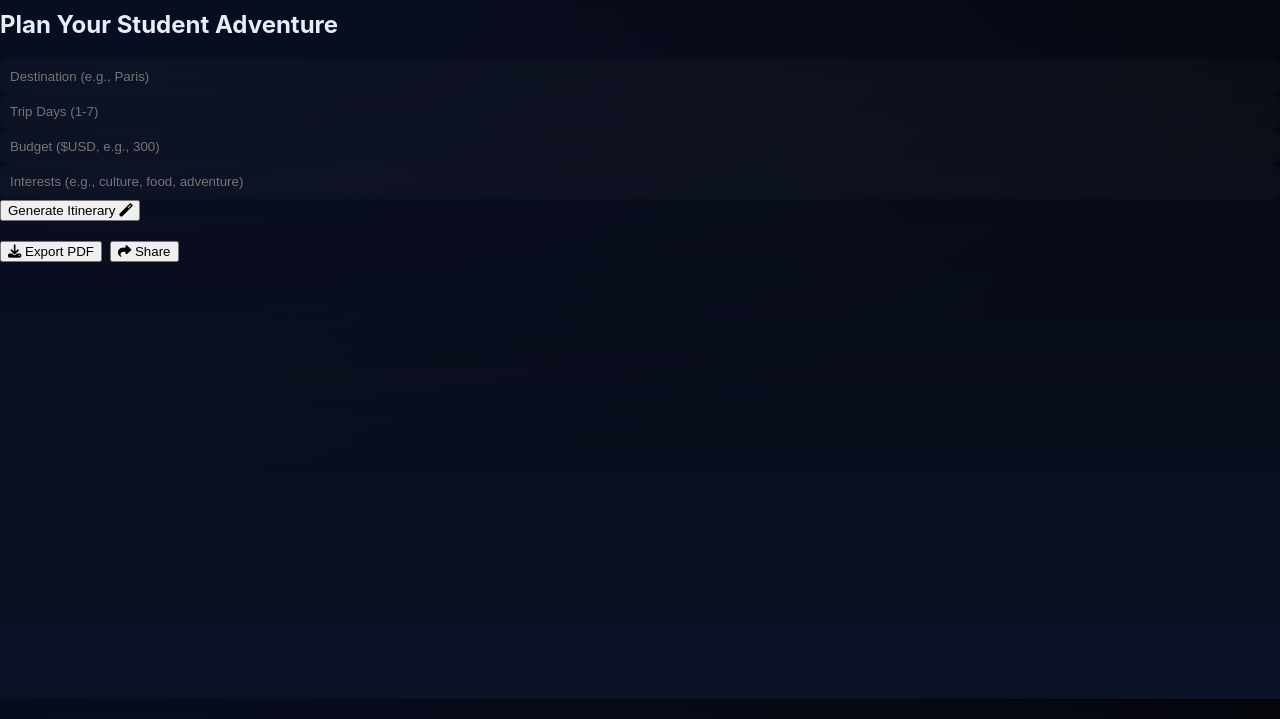
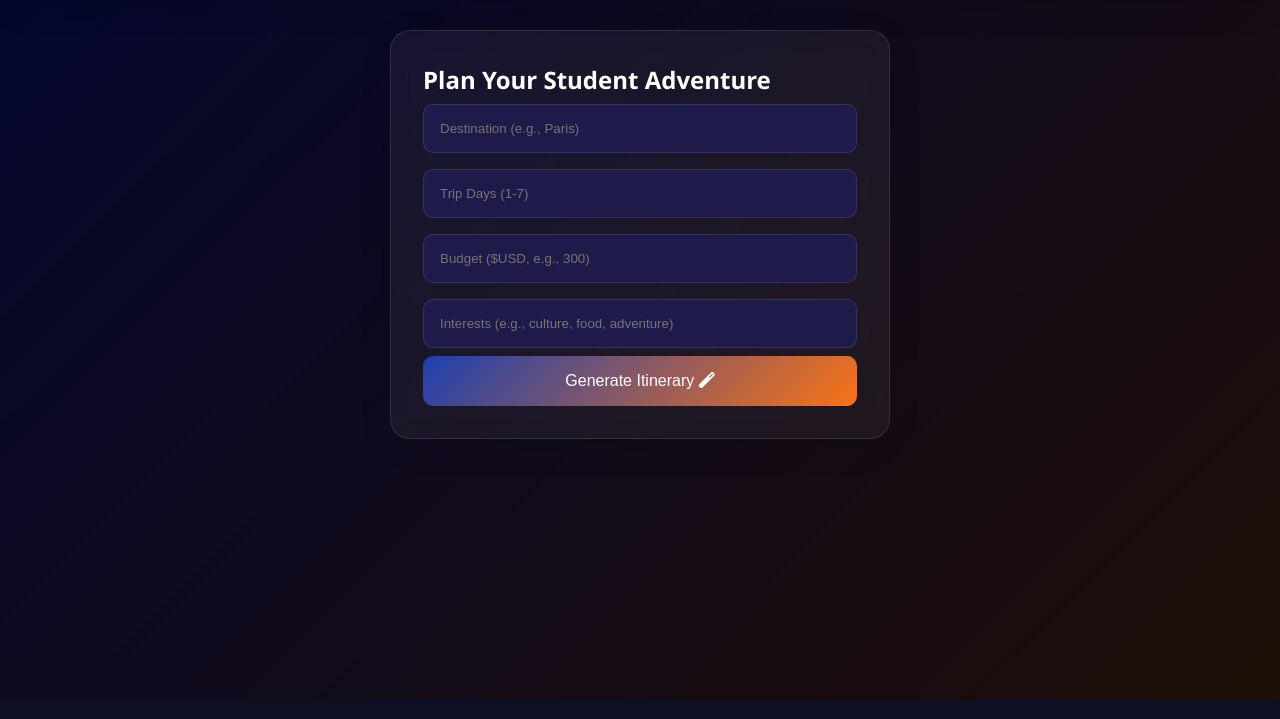
Before and after one commit to riduvarshinisb/ai-travel-planner-students, a website: page index.html in a window 1280 px wide. Shown: the part 101-820 px from the top of the page. Drawn offline with nearby package versions, Linux system fonts and the light colour scheme.

Commit message:
Update style.css

```diff
--- a/style.css
+++ b/style.css
@@ -1,57 +1,68 @@
-/* /style.css - dark-mode-first, glassmorphism, gradients */
-:root{
-  --deep-blue: #1e40af;
-  --coral: #f97316;
-  --bg-1: #05060b;
-  --bg-2: #0b1226;
-  --card: rgba(255,255,255,0.03);
-  --glass: rgba(255,255,255,0.04);
-  --glass-2: rgba(255,255,255,0.02);
-  --text: #e6eef8;
-  --muted: #9fb3ff;
-}
-*{box-sizing:border-box}
-html,body{height:100%;}
-body{
-  margin:0;
-  font-family:Inter,system-ui,-apple-system,"Segoe UI",Roboto,"Helvetica Neue",Arial;
-  color:var(--text);
-  background: radial-gradient(1200px 500px at 10% 10%, rgba(30,64,175,0.12), transparent),
-              linear-gradient(180deg, var(--bg-1), var(--bg-2));
-  -webkit-font-smoothing:antialiased;
-  -moz-osx-font-smoothing:grayscale;
-  transition:background 300ms ease;
+:root {
+  --bg-primary: #0f0f23; /* Dark blue bg */
+  --bg-secondary: #1e1b4b;
+  --text-primary: #ffffff;
+  --text-secondary: #a0a0a0;
+  --accent-blue: #1e40af;
+  --accent-coral: #f97316;
+  --glass-bg: rgba(255, 255, 255, 0.05);
+  --glass-border: rgba(255, 255, 255, 0.1);
+  --gradient: linear-gradient(135deg, var(--accent-blue), var(--accent-coral));
 }
 
-/* layout */
-.app{max-width:1100px;margin:28px auto;padding:20px;}
-.topbar{display:flex;justify-content:space-between;align-items:center;margin-bottom:18px}
-.brand{display:flex;gap:12px;align-items:center}
-.logo{width:56px;height:56px;border-radius:12px;display:flex;align-items:center;justify-content:center;
- background:linear-gradient(135deg,var(--deep-blue),#0ea5e9);font-size:22px;box-shadow:0 6px 18px rgba(14,165,233,0.08)}
-.topbar h1{margin:0;font-size:18px}
-.sub{margin:0;font-size:12px;color:var(--muted)}
+.light-mode {
+  --bg-primary: #f8fafc;
+  --bg-secondary: #e2e8f0;
+  --text-primary: #0f0f23;
+  --text-secondary: #475569;
+  --glass-bg: rgba(255, 255, 255, 0.8);
+  --glass-border: rgba(0, 0, 0, 0.1);
+}
 
-.main-grid{display:grid;grid-template-columns:360px 1fr;gap:18px;align-items:start}
-.panel{padding:16px;border-radius:14px;background:linear-gradient(180deg, rgba(255,255,255,0.02), rgba(255,255,255,0.01));box-shadow: 0 6px 30px rgba(2,6,23,0.6);backdrop-filter: blur(8px);}
-.form-panel h2{margin-top:0}
-label{display:block;font-size:13px;color:var(--muted);margin-bottom:8px}
-input,select{width:100%;padding:10px;border-radius:10px;border:0;background:var(--glass-2);color:var(--text);outline:none}
-.row{display:flex;gap:10px}
-.actions{display:flex;gap:8px;margin-top:12px}
-.btn{padding:10px 12px;border-radius:10px;border:0;cursor:pointer;font-weight:600;background:transparent;color:var(--text)}
-.btn.primary{background:linear-gradient(90deg,var(--deep-blue),#0ea5e9);box-shadow:0 6px 18px rgba(14,165,233,0.12)}
-.btn.ghost{border:1px solid rgba(255,255,255,0.04)}
-.notes{font-size:13px;margin-top:12px;color:var(--muted)}
+* { margin: 0; padding: 0; box-sizing: border-box; }
+body {
+  font-family: 'Segoe UI', Tahoma, sans-serif;
+  background: var(--gradient), var(--bg-primary);
+  background-blend-mode: overlay;
+  color: var(--text-primary);
+  transition: background 0.3s ease;
+  min-height: 100vh;
+}
+header { position: sticky; top: 0; z-index: 100; }
+nav {
+  display: flex; justify-content: space-between; align-items: center;
+  padding: 1rem 2rem; background: var(--glass-bg); backdrop-filter: blur(10px); border-bottom: 1px solid var(--glass-border);
+}
+nav h1 { font-size: 1.5rem; background: var(--gradient); -webkit-background-clip: text; -webkit-text-fill-color: transparent; }
+.btn-accent { background: var(--gradient); color: white; border: none; padding: 0.5rem 1rem; border-radius: 50px; cursor: pointer; transition: transform 0.2s; }
+.btn-accent:hover { transform: scale(1.05); }
+.btn-primary { background: var(--gradient); color: white; border: none; padding: 1rem; border-radius: 10px; width: 100%; font-size: 1rem; cursor: pointer; transition: all 0.3s; }
+.btn-primary:hover { transform: translateY(-2px); box-shadow: 0 4px 20px rgba(31, 112, 175, 0.3); }
 
-.results-panel{grid-column: span 1}
-.itinerary .day-card{background:linear-gradient(180deg, rgba(255,255,255,0.02), rgba(255,255,255,0.01));padding:12px;border-radius:10px;margin-bottom:10px;display:flex;justify-content:space-between;align-items:flex-start}
-.day-card h4{margin:0 0 6px 0}
-.meta{font-size:13px;color:var(--muted)}
+main { max-width: 1200px; margin: 2rem auto; padding: 0 1rem; }
+.glass { background: var(--glass-bg); backdrop-filter: blur(10px); border: 1px solid var(--glass-border); border-radius: 20px; padding: 2rem; margin-bottom: 2rem; box-shadow: 0 8px 32px rgba(0,0,0,0.1); }
+.form-card { max-width: 500px; margin: 0 auto; animation: slideIn 0.5s ease; }
+@keyframes slideIn { from { opacity: 0; transform: translateY(20px); } to { opacity: 1; transform: translateY(0); } }
+form input { width: 100%; padding: 1rem; margin: 0.5rem 0; border: 1px solid var(--glass-border); border-radius: 10px; background: var(--bg-secondary); color: var(--text-primary); transition: border 0.3s; }
+form input:focus { outline: none; border-color: var(--accent-coral); }
+.hidden { display: none; }
 
-.map-panel h3{margin:0 0 10px 0;color:var(--muted)}
+.itinerary-header { display: flex; justify-content: space-between; align-items: center; flex-wrap: wrap; margin-bottom: 1rem; }
+.actions { display: flex; gap: 1rem; }
+#itineraryContent { display: grid; gap: 1rem; }
+.day-card {
+  background: var(--glass-bg); border: 1px solid var(--glass-border); border-radius: 15px; padding: 1.5rem;
+  animation: fadeInUp 0.5s ease; position: relative; overflow: hidden;
+}
+.day-card::before { content: ''; position: absolute; top: 0; left: 0; width: 100%; height: 4px; background: var(--gradient); }
+@keyframes fadeInUp { from { opacity: 0; transform: translateY(30px); } to { opacity: 1; transform: translateY(0); } }
+.day-card h3 { color: var(--accent-coral); margin-bottom: 0.5rem; }
+.day-card ul { list-style: none; padding-left: 0; }
+.day-card li { margin: 0.5rem 0; padding-left: 1.5rem; position: relative; }
+.day-card li::before { content: '✨'; position: absolute; left: 0; color: var(--accent-coral); }
+.cost { font-weight: bold; color: var(--accent-blue); }
 
-@media (max-width:900px){
-  .main-grid{grid-template-columns:1fr; }
-  .map-panel{order:3}
-}
+.map-glass { height: 400px; border-radius: 15px; overflow: hidden; margin-top: 2rem; border: 1px solid var(--glass-border); }
+#map { height: 100%; border-radius: 15px; }
+
+@media (max-width: 768px) { .glass { padding: 1rem; } nav { padding: 1rem; } .actions { flex-direction: column; } }
```
